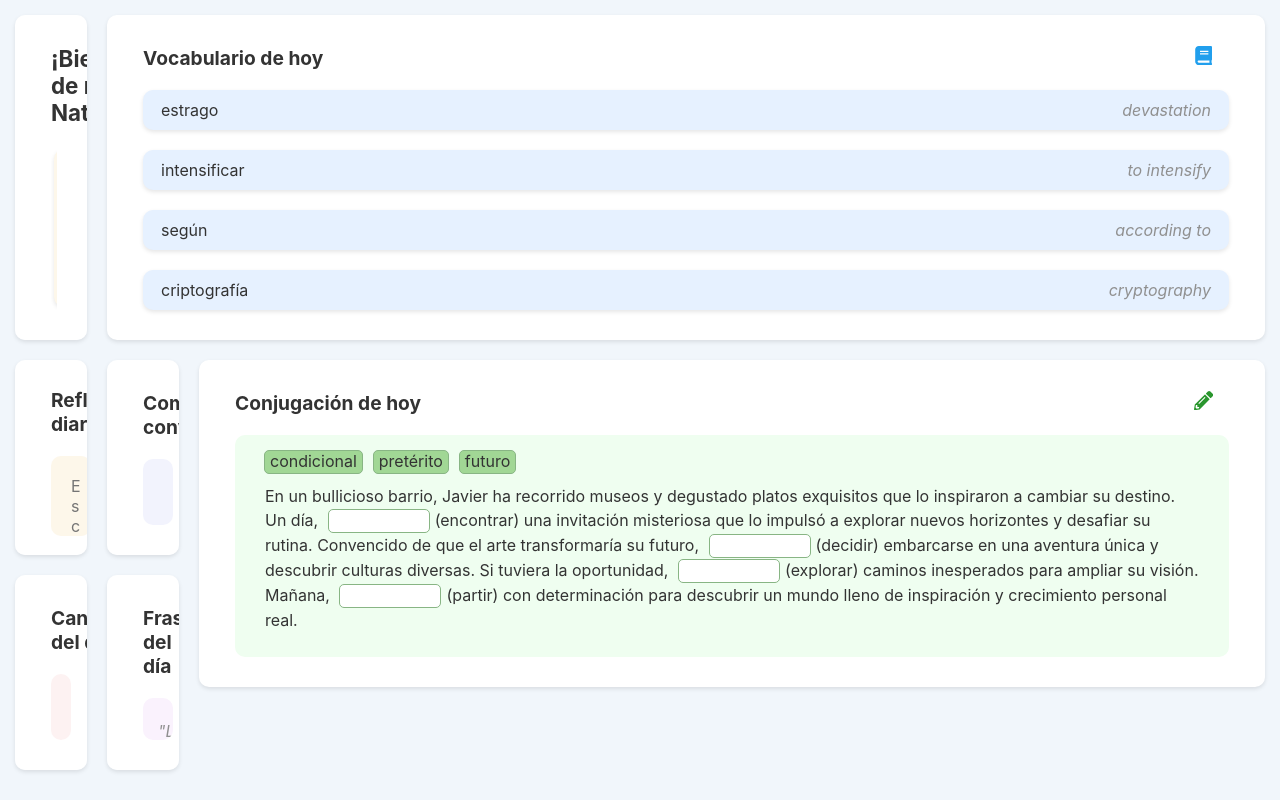
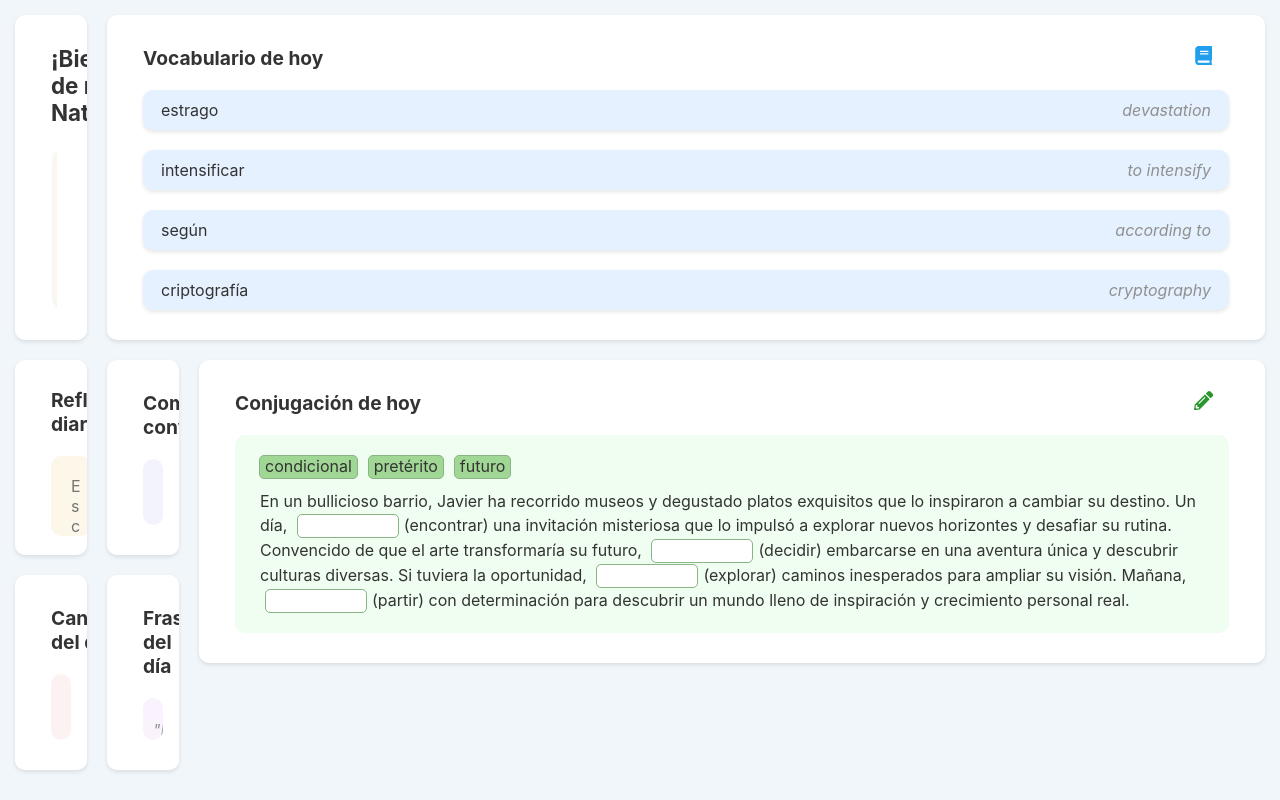
Before and after one commit to snowcodeer/language-dailies-frontend, a React (Create React App) app: page / in a window 1280 px wide. Built offline with nearby package versions, Linux system fonts and the light colour scheme.

Commit message:
appearance fixes

```diff
--- a/src/components/MusicBox.jsx
+++ b/src/components/MusicBox.jsx
@@ -116,7 +116,7 @@ const MusicBox = () => {
       <div className="inner-box pastel-red" style={{ display: 'flex', alignItems: 'left', padding: '10px' }}>
         <div className="music-container">
           <button className="play-button" onClick={togglePlayPause}>
-            {isPlaying ? <FaPause size={32} color="#dd4a4a" /> : <FaPlay size={32} color="#dd4a4a" />}
+            {isPlaying ? <FaPause size={32} color="#dd4a4a" /> : <FaPlay size={30} color="#dd4a4a" />}
           </button>
           <div className="song-details">
             {/* The song title is now a link to the YouTube video */}
--- a/src/components/VocabBox.jsx
+++ b/src/components/VocabBox.jsx
@@ -6,7 +6,6 @@ const VocabBox = () => {
   const [clicked, setClicked] = useState(Array(4).fill(false));
   const [hidden, setHidden] = useState(Array(4).fill(false));
   const [showUndo, setShowUndo] = useState(false);
-  const [undoCounter, setUndoCounter] = useState(0);
   const [answer, setAnswer] = useState(false);
   const [inputs, setInputs] = useState(Array(4).fill(''));
   const [randomDisplay, setRandomDisplay] = useState(Array(4).fill(false));
@@ -182,14 +181,12 @@ const VocabBox = () => {
     setClicked(Array(4).fill(false));
     setHidden(Array(4).fill(false));
     setShowUndo(false);
-    setUndoCounter(undoCounter + 1);
     setAnswer(false);
     setInputs(Array(4).fill(''));
     setRandomDisplay(Array(4).fill(false));
     setAllFilled(false);
     setCheck(false);
     setCorrect(Array(4).fill(false));
-    console.log(`Undo Counter: ${undoCounter + 1}`);
   };
 
   const handleCheck = () => {
@@ -224,7 +221,6 @@ const VocabBox = () => {
     setClicked(Array(4).fill(false));
     setHidden(Array(4).fill(false));
     setShowUndo(false);
-    setUndoCounter(0);
     setAnswer(false);
     setInputs(Array(4).fill(''));
     setRandomDisplay(Array(4).fill(false));
--- a/src/styles/BentoBox.css
+++ b/src/styles/BentoBox.css
@@ -200,7 +200,7 @@ margin: 0 0 16px;
     border: none;
     border-radius: 10px;
     margin-top: 0px;
-    padding: 15px;
+    padding: 10px;
     position: relative;
     overflow: auto;
   }
--- a/src/styles/ConjugationBox.css
+++ b/src/styles/ConjugationBox.css
@@ -4,6 +4,7 @@
   gap: 10px;
   margin-bottom: 0px;
   padding-left: 14px;
+  padding-top: 10px;
 }
 
 .tense-item {
@@ -33,6 +34,7 @@
   display: flex; /* Adjust the height as needed */
   flex-direction: column;
   overflow-y: auto;
+
 }
 
 .input-field {
--- a/src/styles/MusicBox.css
+++ b/src/styles/MusicBox.css
@@ -13,7 +13,7 @@ margin: 10px;
 border-radius: 10px;
 border: none;
 background: #ffffff;
-padding: 18px;
+padding: 16px;
 align-items: center;
 justify-content: center;
 text-align: center;
```
